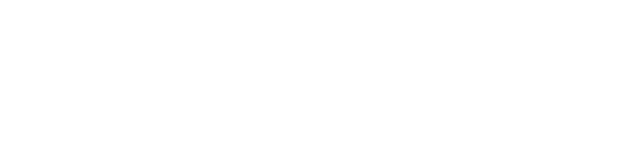
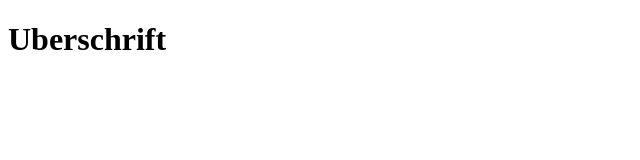
Before and after one commit to Gheorghii28/test-projekt, a plain HTML site: page index.html in a window 1280 px wide. Shown: the whole page, without its empty margins (0-640 px from the left). Drawn offline with Linux system fonts and the light colour scheme.

Commit message:
Added headline

```diff
--- a/index.html
+++ b/index.html
@@ -7,6 +7,6 @@
     <title>Test-Projekt</title>
 </head>
 <body>
-
+    <h1>Uberschrift</h1>
 </body>
 </html>
```
